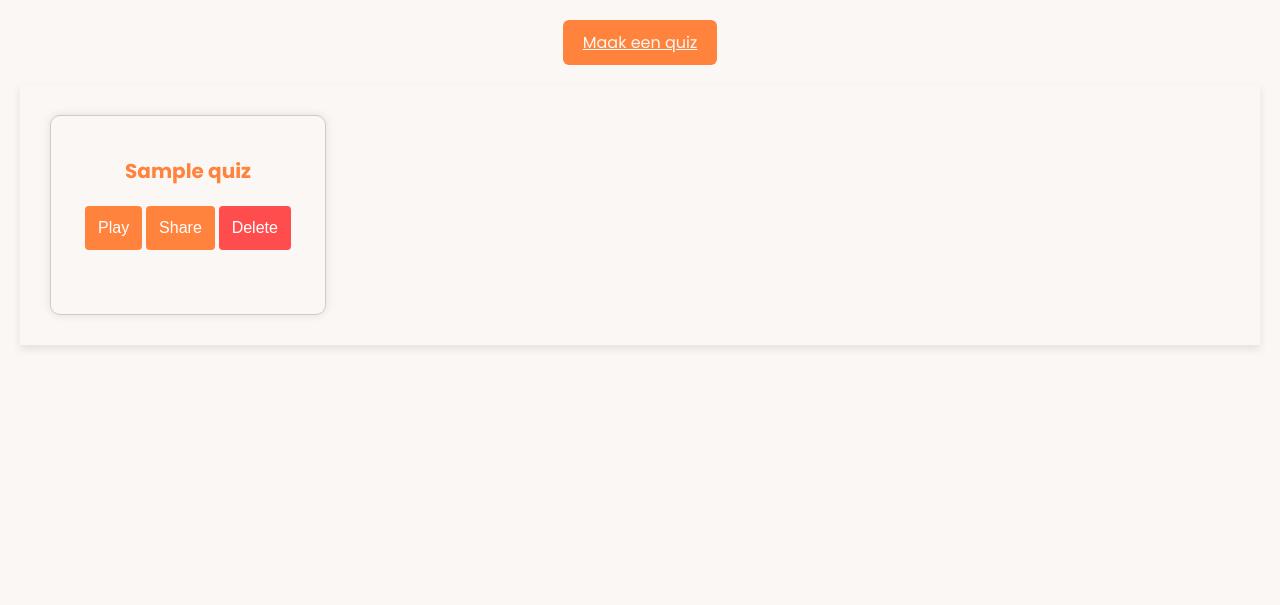
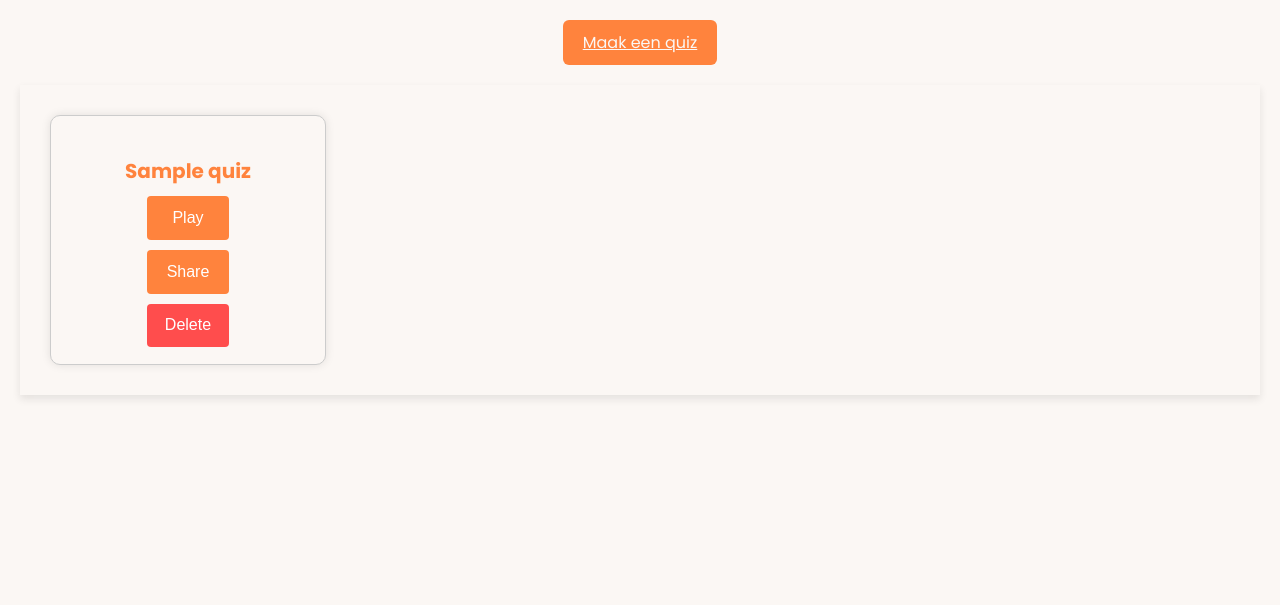
Before and after one commit to sanderhd/Ctrl-Alt-Elite, a PHP site: page /dashboard/dashboard.php in a window 1280 px wide. Shown: the part 219-824 px from the top of the page. Run offline with PHP 8.4, Linux system fonts and the light colour scheme; the visitor is signed in with stand-in values (Sample User, id 1); tables that the repository leaves empty hold one stand-in row (values such as "Sample post"); data that the repository does not hold is empty; a stand-in replaces the project's code that opens the database connection.

Commit message:
Style button elements: set display to block, adjust height and width, and center with margin

```diff
--- a/src/CSS/dashboard.css
+++ b/src/CSS/dashboard.css
@@ -185,6 +185,7 @@ input[type="password"] {
 }
 
 button {
+    display: block;
     padding: 0.8em;
     font-size: 1em;
     background-color: var(--secondary);
@@ -251,8 +252,9 @@ button:hover {
     padding: 20px;
     border-radius: 10px;
     box-shadow: 0 0 10px rgba(0, 0, 0, 0.1);
-    height: 200px;
+    height: 250px;
     max-width: 23%;
+
 }
 
 .quizBox h3 {
@@ -268,6 +270,8 @@ button:hover {
 }
 
 button {
+    display: block;
+    width: 35%;
     padding: 0.8em;
     font-size: 1em;
     background-color: var(--secondary);
@@ -275,7 +279,9 @@ button {
     border: none;
     border-radius: 4px;
     cursor: pointer;
+    margin: 10px auto;
 }
+
 
 button:hover {
     background-color: #ad5a2a;
```
